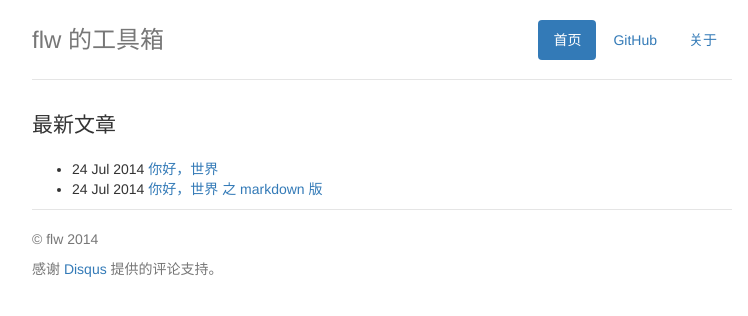
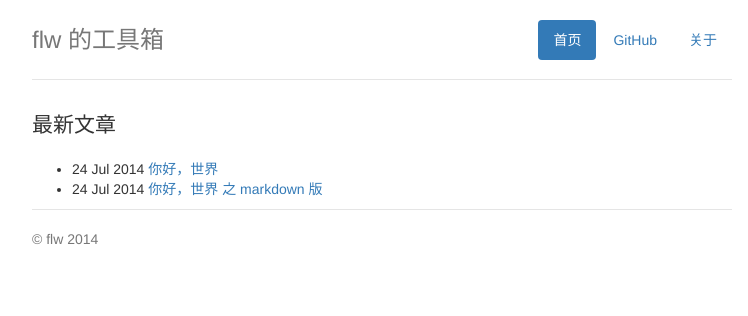
Before and after one commit to flw-cn/blog, a Jekyll site: the page built from index.html, in a window 1280 px wide. Shown: the top 316 px of the page, without its empty margins (258-1006 px from the left). Built offline with Jekyll 4.4.1, drawn with Linux system fonts in a browser that asks for light colours; nearby versions of some CDN libraries.

Commit message:
调试模板。

```diff
--- a/_includes/footer-without-comments.html
+++ b/_includes/footer-without-comments.html
@@ -5,5 +5,4 @@
         {% endif %}
         <div class="footer">
             <p>&copy; flw 2014</p>
-            <p>感谢 <a href="http://disqus.com" class="dsq-brlink"><span class="logo-disqus">Disqus</span></a> 提供的评论支持。</p>
         </div>
--- a/_includes/footer.html
+++ b/_includes/footer.html
@@ -6,7 +6,6 @@
         <div id="disqus_thread"></div>
         <div class="footer">
             <p>&copy; flw 2014</p>
-            <p>感谢 <a href="http://disqus.com" class="dsq-brlink"><span class="logo-disqus">Disqus</span></a> 提供的评论支持。</p>
         </div>
         <script type="text/javascript">
             var disqus_shortname = 'flw-tools';
```
